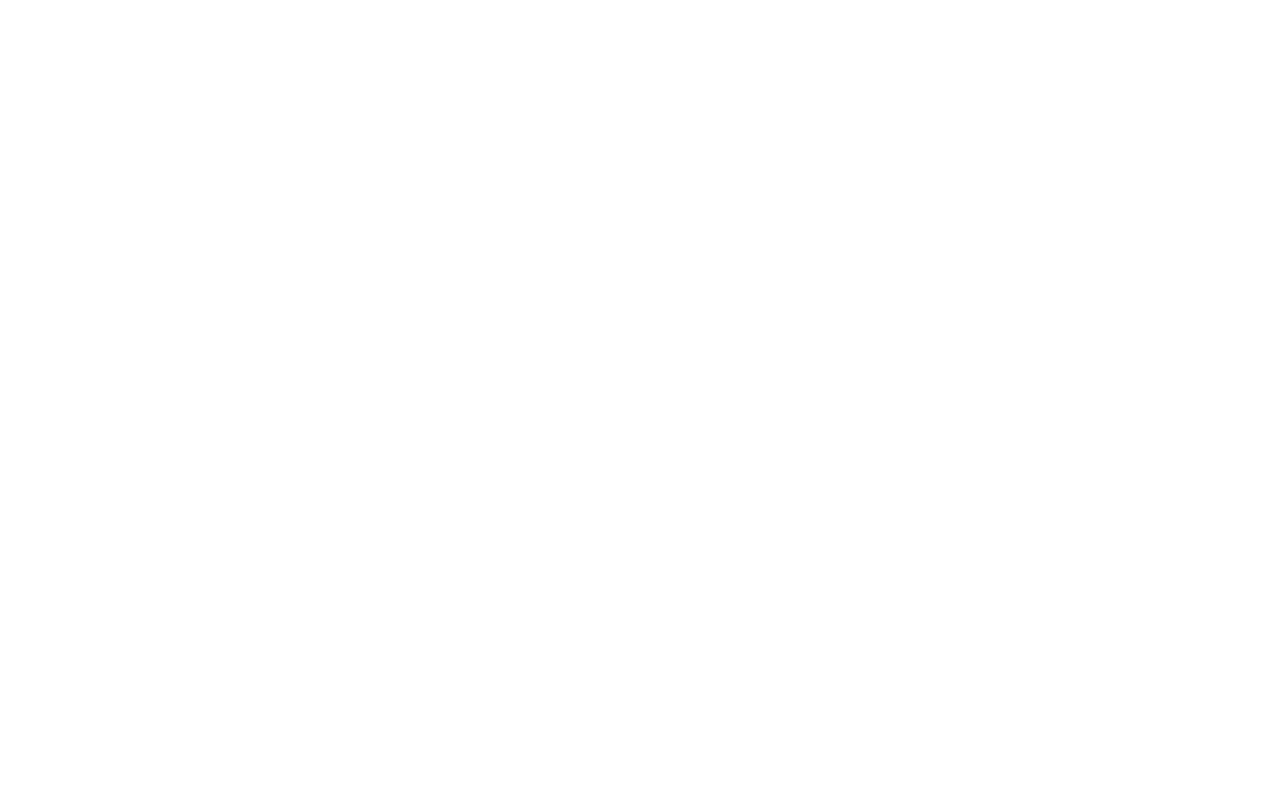
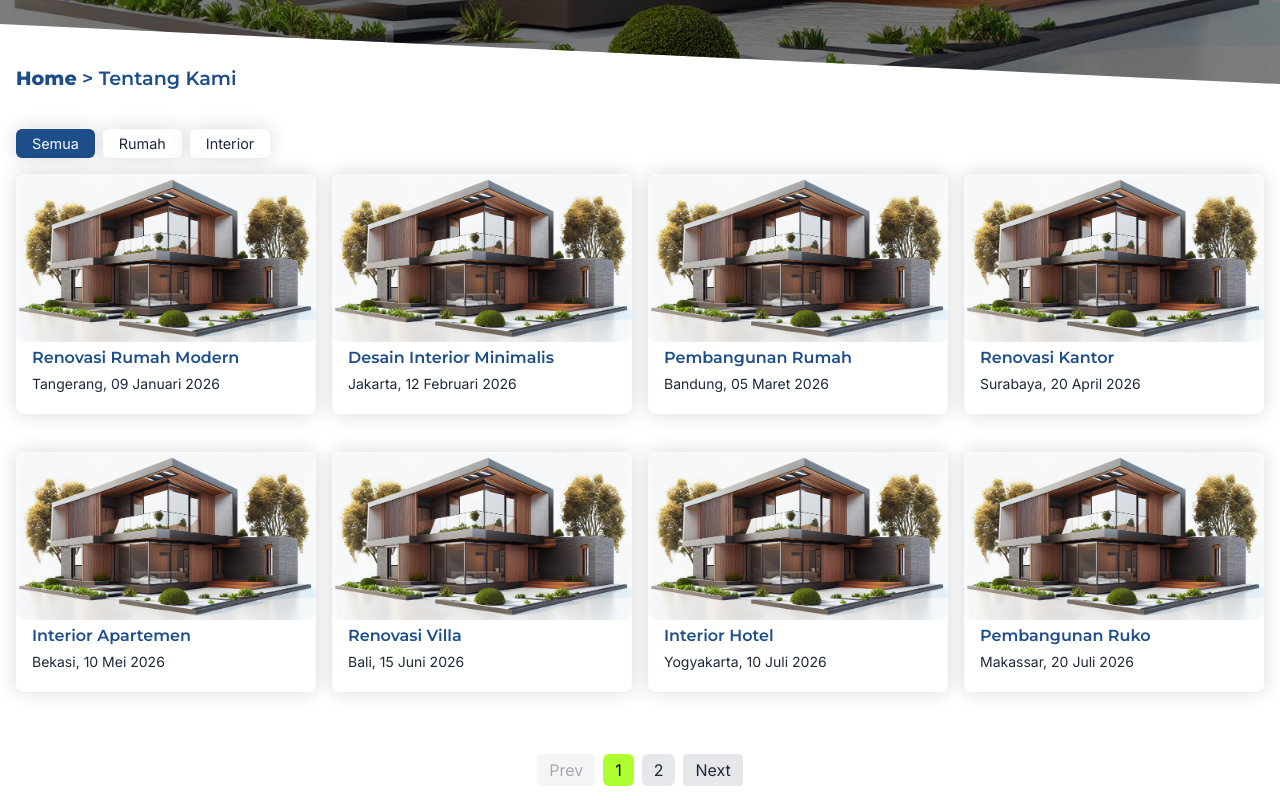
Before and after one commit to bileam/PT.RAB-company-profile, a React (Vite) app: page /portofolio in a window 1280 px wide. Before the commit this address had no page. Shown: the part 620-1420 px from the top of the page. Before the commit the page ends 800 px from the top, so only its background shows below. Built offline with nearby package versions, Linux system fonts and the light colour scheme.

Commit message:
create portofolio

```diff
--- a/src/App.jsx
+++ b/src/App.jsx
@@ -10,6 +10,7 @@ import MainLayout from "./Layout/MainLayout";
 import Home from "./Pages/Home";
 import Belajar from "./Pages/Belajar";
 import About from "./Pages/About";
+import Portofolio from "./Pages/Portofolio";
 
 function App() {
   const [count, setCount] = useState(0);
@@ -30,6 +31,7 @@ function App() {
         <Route element={<MainLayout />}>
           <Route path="/" element={<Home />} />
           <Route path="/about" element={<About />} />
+          <Route path="/portofolio" element={<Portofolio />} />
         </Route>
       </Routes>
     </Router>
--- a/src/Components/About/Banner.jsx
+++ b/src/Components/About/Banner.jsx
@@ -1,15 +1,15 @@
 import banner from "../../assets/image/home.jpg";
-const Banner = () => {
+const Banner = ({ image, children }) => {
   return (
-    <div className="h-50 md:h-100 banner-diagonal overflow-hidden relative">
-      <img src={banner} alt="" className="w-full    h-full object-cover " />
+    <div className="h-50 md:h-150 2xl:h-200 banner-diagonal overflow-hidden relative">
+      <img src={image} alt="" className="w-full    h-full object-cover " />
       {/* <div className="absolute inset-0 "></div> */}
       <div className=" absolute flex items-center   inset-0 bg-black/50">
         <h1
           data-aos="fade-up"
           className=" font-heading text-4xl md:text-5xl xl:text-6xl transition-colors duration-700 2xl:text-7xl text-rab-light dark:text-rab-neon font-bold leading-tight flex flex-wrap items-center gap-2  text-rab-light px-2 md:px-4 container mx-auto"
         >
-          Tentang kami
+          {children}
         </h1>
       </div>
     </div>
--- a/src/Components/Home/Portofolio.jsx
+++ b/src/Components/Home/Portofolio.jsx
@@ -1,6 +1,8 @@
 import Title from "../Title";
 import satu from "../../assets/image/home.jpg";
+import { NavLink, useNavigate } from "react-router-dom";
 const Portofolio = () => {
+  const navigasi = useNavigate();
   const projects = [
     {
       id: 1,
@@ -79,7 +81,11 @@ const Portofolio = () => {
         // data-aos-delay={delay}
         className="flex md:justify-end justify-center"
       >
-        <button className="md:px-10 px-6 py-2  text-[0.9rem] dark:bg-rab-neon bg-rab-navy dark:text-black text-rab-light transition-colors duration-300 rounded-lg hover:brightness-110 ">
+        <button
+          // to="/portofolio"
+          onClick={() => navigasi("/portofolio")}
+          className="md:px-10 px-6 py-2 cursor-pointer  text-[0.9rem] dark:bg-rab-neon bg-rab-navy dark:text-black text-rab-light transition-colors duration-300 rounded-lg hover:brightness-110 "
+        >
           lihat selengkapnya
         </button>
       </div>
--- /dev/null
+++ b/src/Components/Portofolio/Button.jsx
@@ -0,0 +1,17 @@
+const Button = ({ children, active, onClick }) => {
+  return (
+    <button
+      onClick={onClick}
+      className={`py-1 px-4 text-[0.9rem] rounded-md shadow-[0_0_20px_rgba(0,0,0,0.15)] transition-colors
+        ${
+          active
+            ? "bg-rab-navy text-rab-light dark:bg-rab-neon dark:text-black  "
+            : "bg-white text-rab-dark"
+        }`}
+    >
+      {children}
+    </button>
+  );
+};
+
+export default Button;
--- /dev/null
+++ b/src/Components/Portofolio/CardPorto.jsx
@@ -0,0 +1,30 @@
+const CardPorto = ({ index, item }) => {
+  return (
+    <div
+      // data-aos="fade-up"
+      // data-aos-delay={index + 200}
+      // key={item.id}
+      className={`flex flex-col gap-1 h-80 md:h-60 group rounded-lg shadow-[0_0_20px_rgba(0,0,0,0.15)] w-full
+            ${index >= 2 ? "hidden md:flex" : ""}`}
+    >
+      <div className="md:h-[70%]  h-[90%] relative  overflow-hidden rounded-lg group">
+        <img
+          src={item.image}
+          alt={item.title}
+          className="w-full h-full object-cover rounded-lg transition-transform duration-500 group-hover:scale-115"
+        />
+
+        <div className="absolute inset-0  dark:bg-rab-dark/40 rounded-lg transition"></div>
+      </div>
+
+      <h1 className="px-4 font-semibold tx-rab-navy transition-colors duration-300">
+        {item.title}
+      </h1>
+
+      <p className="px-4 text-sm dark:text-rab-light transition-colors duration-300">
+        {item.location}, {item.date}
+      </p>
+    </div>
+  );
+};
+export default CardPorto;
--- a/src/Pages/About.jsx
+++ b/src/Pages/About.jsx
@@ -2,11 +2,12 @@ import Banner from "../Components/About/Banner";
 import MemiliKami from "../Components/About/MemiliKami";
 import Tentang from "../Components/About/Tentang";
 import Tim from "../Components/About/Tim";
+import banner from "../assets/image/home.jpg";
 
 const About = () => {
   return (
     <div className="md:mt-4">
-      <Banner />
+      <Banner image={banner}>Tentang Kami</Banner>
       <div className="section-container flex flex-col gap-2">
         <h1
           data-aos="fade-up"
@@ -17,8 +18,8 @@ const About = () => {
           <span>Tentang Kami</span>
         </h1>
         <Tentang />
+        <Tim />
         <MemiliKami />
-        <Tim />
       </div>
     </div>
   );
--- a/src/Pages/Portofolio.jsx
+++ b/src/Pages/Portofolio.jsx
@@ -0,0 +1,275 @@
+import banner from "../assets/image/home.jpg";
+import Banner from "../Components/About/Banner";
+import CardPorto from "../Components/Portofolio/CardPorto";
+import satu from "../assets/image/home.jpg";
+import Button from "../Components/Portofolio/Button";
+import { useState, useEffect } from "react";
+
+const Portofolio = () => {
+  const [active, setActive] = useState("Semua");
+  const [currentPage, setCurrentPage] = useState(1);
+  const [itemsPerPage, setItemsPerPage] = useState(2);
+
+  // responsive items per page
+  useEffect(() => {
+    const handleResize = () => {
+      const width = window.innerWidth;
+
+      if (width >= 1024) {
+        setItemsPerPage(8); // lg
+      } else if (width >= 768) {
+        setItemsPerPage(6); // md
+      } else {
+        setItemsPerPage(4); // mobile
+      }
+    };
+
+    handleResize();
+
+    window.addEventListener("resize", handleResize);
+
+    return () => window.removeEventListener("resize", handleResize);
+  }, []);
+
+  // reset page ketika ukuran berubah
+  useEffect(() => {
+    setCurrentPage(1);
+  }, [itemsPerPage]);
+
+  const projects = [
+    {
+      id: 1,
+      title: "Renovasi Rumah Modern",
+      kategori: "Interior",
+      location: "Tangerang",
+      date: "09 Januari 2026",
+      image: satu,
+    },
+    {
+      id: 2,
+      title: "Desain Interior Minimalis",
+      kategori: "Rumah",
+      location: "Jakarta",
+      date: "12 Februari 2026",
+      image: satu,
+    },
+    {
+      id: 3,
+      title: "Pembangunan Rumah",
+      kategori: "Interior",
+      location: "Bandung",
+      date: "05 Maret 2026",
+      image: satu,
+    },
+    {
+      id: 4,
+      title: "Renovasi Kantor",
+      kategori: "Rumah",
+      location: "Surabaya",
+      date: "20 April 2026",
+      image: satu,
+    },
+    {
+      id: 5,
+      title: "Interior Apartemen",
+      kategori: "Interior",
+      location: "Bekasi",
+      date: "10 Mei 2026",
+      image: satu,
+    },
+    {
+      id: 6,
+      title: "Renovasi Villa",
+      kategori: "Rumah",
+      location: "Bali",
+      date: "15 Juni 2026",
+      image: satu,
+    },
+    {
+      id: 7,
+      title: "Interior Hotel",
+      kategori: "Interior",
+      location: "Yogyakarta",
+      date: "10 Juli 2026",
+      image: satu,
+    },
+    {
+      id: 8,
+      title: "Pembangunan Ruko",
+      kategori: "Rumah",
+      location: "Makassar",
+      date: "20 Juli 2026",
+      image: satu,
+    },
+    {
+      id: 9,
+      title: "Desain Cafe",
+      kategori: "Interior",
+      location: "Bandung",
+      date: "01 Agustus 2026",
+      image: satu,
+    },
+    {
+      id: 10,
+      title: "Desain Cafe",
+      kategori: "Interior",
+      location: "Bandung",
+      date: "01 Agustus 2026",
+      image: satu,
+    },
+  ];
+
+  // filter kategori
+  const filteredProjects =
+    active === "Semua"
+      ? projects
+      : projects.filter((item) => item.kategori === active);
+
+  // pagination
+  const totalPages = Math.ceil(filteredProjects.length / itemsPerPage);
+
+  const startIndex = (currentPage - 1) * itemsPerPage;
+
+  const currentProjects = filteredProjects.slice(
+    startIndex,
+    startIndex + itemsPerPage
+  );
+  const getPagination = () => {
+    const pages = [];
+    const maxVisible = 3;
+
+    let start = Math.max(1, currentPage - 1);
+    let end = Math.min(totalPages, start + maxVisible - 1);
+
+    if (start > 1) {
+      pages.push(1);
+      if (start > 2) pages.push("...");
+    }
+
+    for (let i = start; i <= end; i++) {
+      pages.push(i);
+    }
+
+    if (end < totalPages) {
+      if (end < totalPages - 1) pages.push("...");
+      pages.push(totalPages);
+    }
+
+    return pages;
+  };
+
+  const handlePrev = () => {
+    if (currentPage > 1) setCurrentPage((prev) => prev - 1);
+  };
+
+  const handleNext = () => {
+    if (currentPage < totalPages) setCurrentPage((prev) => prev + 1);
+  };
+
+  return (
+    <div className="md:mt-4">
+      <Banner image={banner}>PORTOFOLIO</Banner>
+      <div className="section-container flex flex-col gap-4">
+        <h1
+          data-aos="fade-up"
+          data-aos-delay="200"
+          className="inline-block  md:-translate-y-5 -translate-y-2  items-center tx-navy text-[0.9rem] md:text-[1.2rem]"
+        >
+          <span className="font-extrabold">Home</span> <span>{">"}</span>{" "}
+          <span>Tentang Kami</span>
+        </h1>
+        <div className="flex gap-2">
+          <Button
+            active={active === "Semua"}
+            onClick={() => {
+              setActive("Semua");
+              setCurrentPage(1);
+            }}
+          >
+            Semua
+          </Button>
+
+          <Button
+            active={active === "Rumah"}
+            onClick={() => {
+              setActive("Rumah");
+              setCurrentPage(1);
+            }}
+          >
+            Rumah
+          </Button>
+
+          <Button
+            active={active === "Interior"}
+            onClick={() => {
+              setActive("Interior");
+              setCurrentPage(1);
+            }}
+          >
+            Interior
+          </Button>
+        </div>
+
+        <div
+          className="
+          grid
+          grid-cols-2
+          md:grid-cols-3
+          lg:grid-cols-4
+          gap-4
+
+          md:min-h-130
+          lg:min-h-135
+        "
+        >
+          {currentProjects.map((item, index) => (
+            <CardPorto key={item.id} item={item} index={index} />
+          ))}
+        </div>
+
+        {/* Pagination */}
+        {totalPages > 1 && (
+          <div className="flex justify-center items-center gap-2 mt-6">
+            <button
+              onClick={handlePrev}
+              disabled={currentPage === 1}
+              className="px-3 py-1 rounded bg-gray-200 disabled:opacity-40"
+            >
+              Prev
+            </button>
+
+            {getPagination().map((page, index) =>
+              page === "..." ? (
+                <span key={index} className="px-2">
+                  ...
+                </span>
+              ) : (
+                <button
+                  key={index}
+                  onClick={() => setCurrentPage(page)}
+                  className={`px-3 py-1 rounded-md ${
+                    currentPage === page
+                      ? "bg-[#adff2f] text-black"
+                      : "bg-gray-200"
+                  }`}
+                >
+                  {page}
+                </button>
+              )
+            )}
+
+            <button
+              onClick={handleNext}
+              disabled={currentPage === totalPages}
+              className="px-3 py-1 rounded bg-gray-200 disabled:opacity-40"
+            >
+              Next
+            </button>
+          </div>
+        )}
+      </div>
+    </div>
+  );
+};
+
+export default Portofolio;
```
